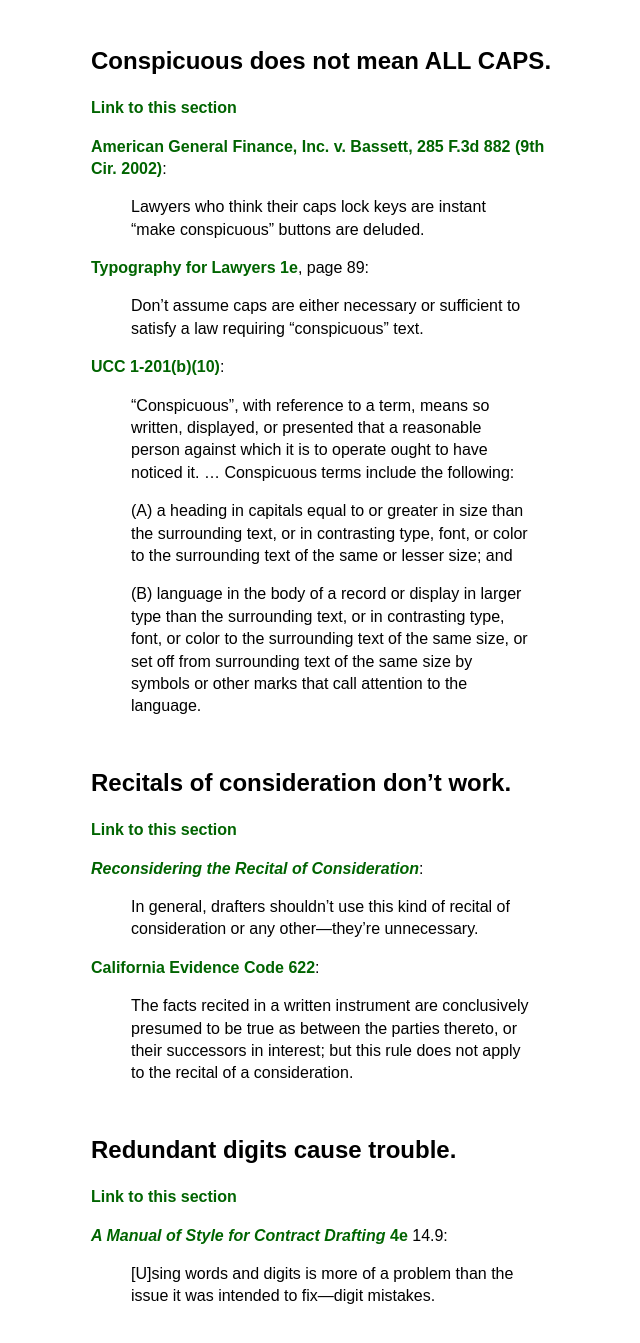
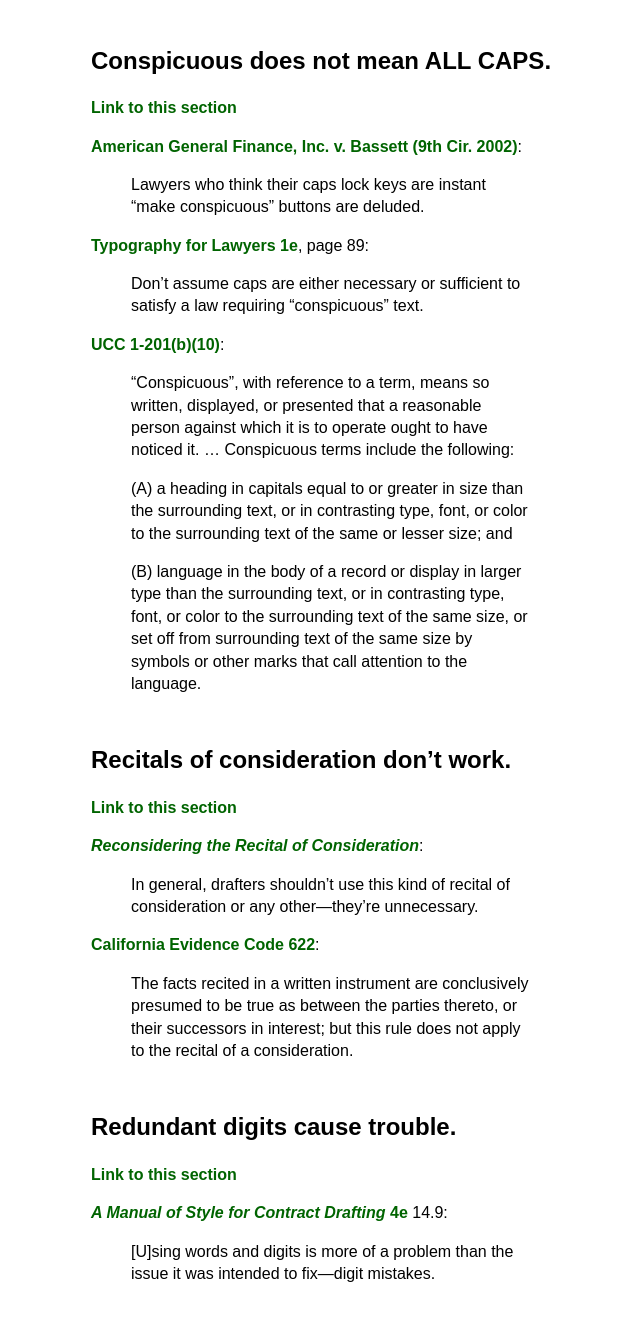
Before and after one commit to kemitchell/lemming.kemitchell.com, a Jekyll site: the page built from index.md, in a window 1280 px wide, cut to the strip 289-1741 px from the top of the page. Shown: the top 1343 px of the strip, without its empty margins (309-949 px from the left). Built offline with Jekyll 4.4.1, drawn with Linux system fonts in a browser that asks for light colours; our own code applies the rules of GitHub Pages for plain Markdown files.

Commit message:
Shorten citation

```diff
--- a/index.md
+++ b/index.md
@@ -2,7 +2,7 @@
 
 <a id="conspicuous" href="#conspicuous">Link to this section</a>
 
-[American General Finance, Inc. v. Bassett, 285 F.3d 882 (9th Cir. 2002)](https://www.courtlistener.com/opinion/777159/in-re-darlene-m-bassett-debtor-american-general-finance-inc-v-darlene/#p18):
+[American General Finance, Inc. v. Bassett (9th Cir. 2002)](https://www.courtlistener.com/opinion/777159/in-re-darlene-m-bassett-debtor-american-general-finance-inc-v-darlene/#p18):
 
 > Lawyers who think their caps lock keys are instant "make conspicuous" buttons are deluded.
 
```
